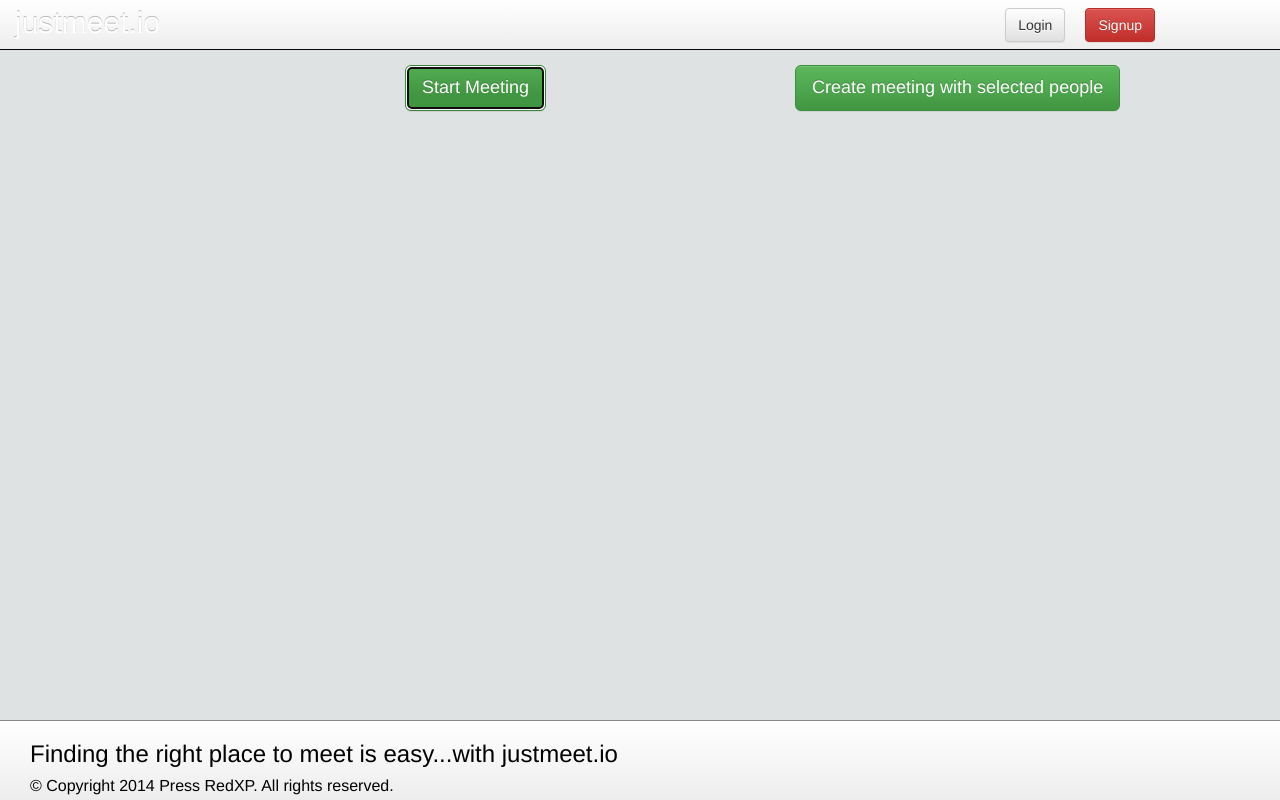
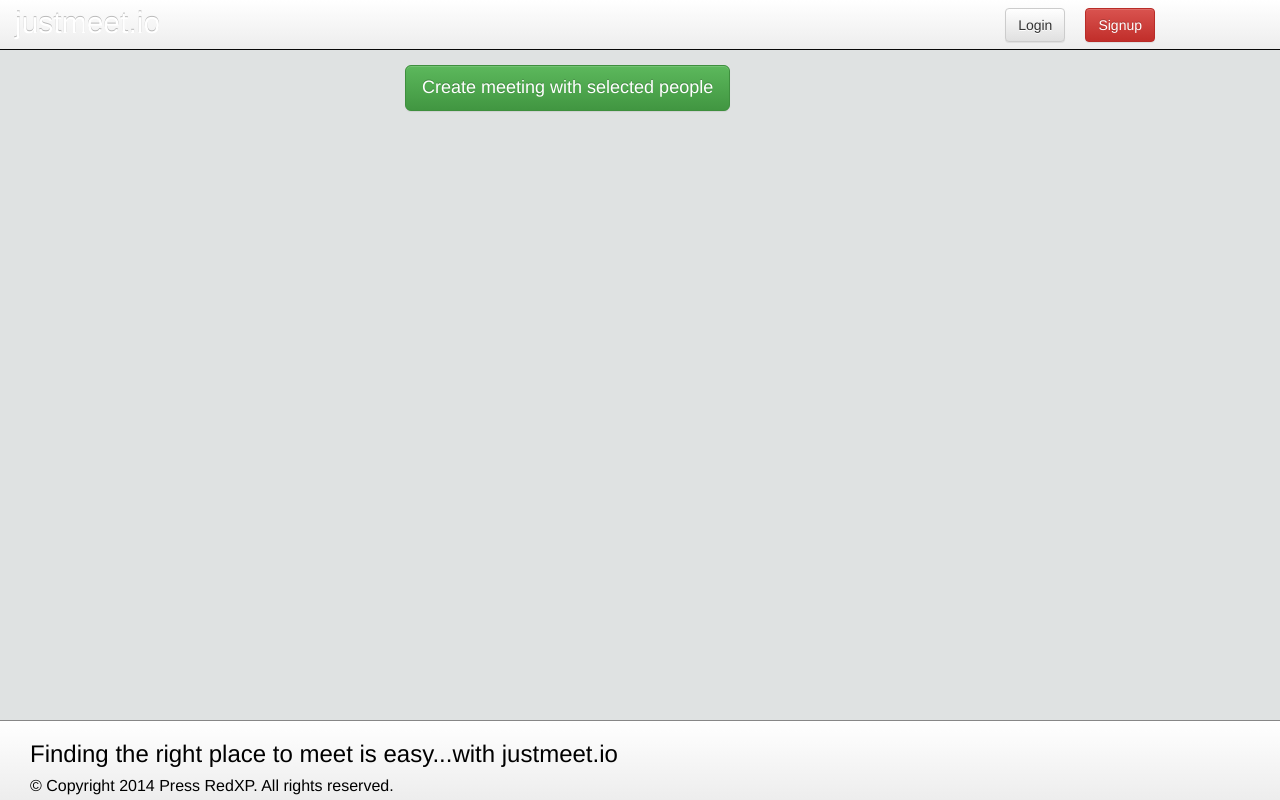
Before and after one commit to PressRedXP/frontend, a plain HTML site: page index.html in a window 1280 px wide. Both pictures are taken after a click on the button "Start Meeting". Drawn offline with nearby package versions, Linux system fonts and the light colour scheme; some packages are replaced by stand-ins of ours; no server answers; a web font is replaced by a local one.

Commit message:
css change

```diff
--- a/css/style.css
+++ b/css/style.css
@@ -94,3 +94,8 @@ footer{
 	display: none;
 
 }
+
+.create-meeting-button{
+	display: none;
+
+}
--- a/index.html
+++ b/index.html
@@ -28,11 +28,13 @@
 
 	var clock;
 	$(document).ready(function() {
-		$( ".get-location-button").bind( "click", function() {
+		$( ".start-meeting-button").bind( "click", function() {
 		  getPeopleList();
+		  $(".create-meeting-button").show();
+		   $(".start-meeting-button").hide();
 		});
 
-		$( ".meetup-location-button").bind( "click", function() {
+		$( ".create-meeting-button").bind( "click", function() {
 			createMeeting();
 		});
 
@@ -75,11 +77,14 @@
 
 
         <div class="col-md-4">
-            <button type="button" class="btn btn-lg btn-success get-location-button">Start Meeting</button>
+            <button type="button" class="btn btn-lg btn-success start-meeting-button">Start Meeting</button>
+
+            <button type="button" class="btn btn-lg btn-success create-meeting-button">Create meeting with selected people</button>
         </div>
 
+
         <div class="col-md-4">
-        	<button type="button" class="btn btn-lg btn-success meetup-location-button">Create meeting with selected people</button>
+
         </div>
 
     </section>
--- a/js/geolocation.js
+++ b/js/geolocation.js
@@ -128,7 +128,7 @@ function getPeopleList() {
 			items.push( "<option value='" + person.id + "' >" + person.name + "</option>" );
 		});
 
-		$("#row-1-left").html($( "<select/>", {
+		$("#map_container").html($( "<select/>", {
 			"multiple": "multiple",
 			"class": "my-contacts-list",
 			html: items.join( "" )
@@ -141,10 +141,13 @@ function getPeopleList() {
 function createMeeting() {
 	var peopleSelected = $('.my-contacts-list option:selected');
     if (peopleSelected.length == 0) {
+
     	alert("Please pick some friends to meet");
     	return;
     }
-
+     $(".create-meeting-button").hide();
+     $(".start-meeting-button").show();
+     $(".map_container").html("");
     var peopleArray = [];
     for(var i = 0; i < peopleSelected.length; i++){
         peopleArray.push({id: $(peopleSelected[i]).val()});
```
